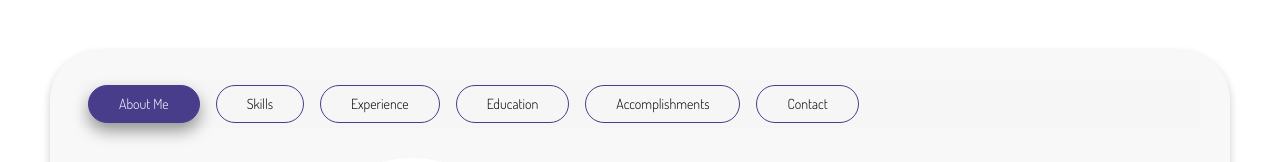
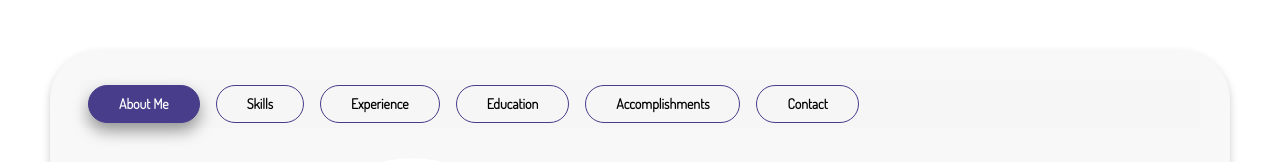
Before and after one commit to hamidkeyhani/mycv, a Vue app: page /aboutMe in a window 1280 px wide. Shown: the top 162 px of the page. Built offline with nearby package versions, Linux system fonts and the light colour scheme.

Commit message:
set header fields bold

```diff
--- a/src/components/header/header.html
+++ b/src/components/header/header.html
@@ -1,9 +1,9 @@
 
 <div class="my-header">
-    <router-link to="/aboutMe">About Me</router-link>
-    <router-link to="/skills">Skills</router-link>
-    <router-link to="/experience">Experience</router-link>
-    <router-link to="/education">Education</router-link>
-    <router-link to="/accomplishments">Accomplishments</router-link>
-    <router-link to="/contact">Contact</router-link>
+    <router-link to="/aboutMe"><b>About Me</b></router-link>
+    <router-link to="/skills"><b>Skills</b></router-link>
+    <router-link to="/experience"><b>Experience</b></router-link>
+    <router-link to="/education"><b>Education</b></router-link>
+    <router-link to="/accomplishments"><b>Accomplishments</b></router-link>
+    <router-link to="/contact"><b>Contact</b></router-link>
 </div>
```
